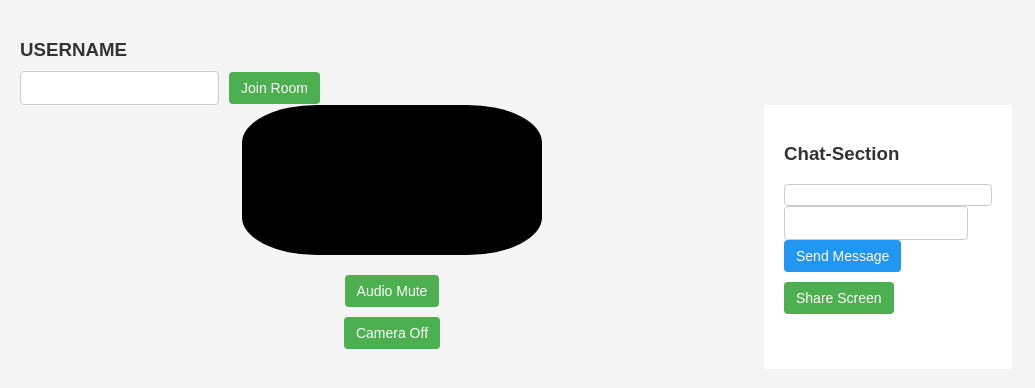
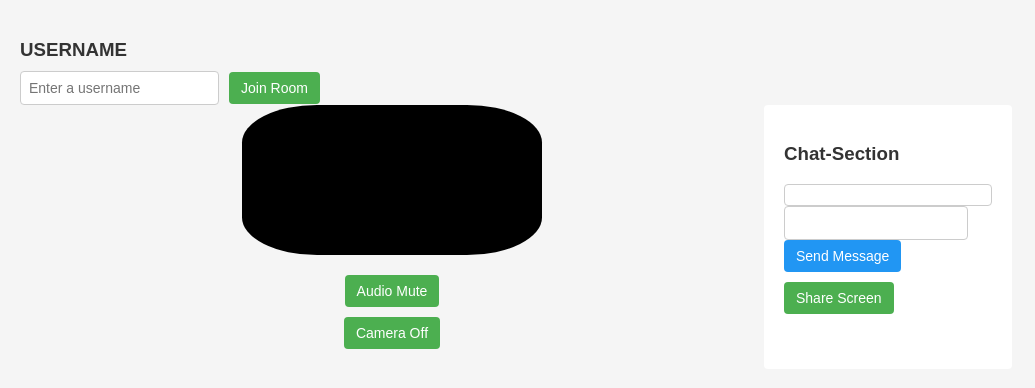
Before and after one commit to rupesh237/audio-video-messaging-app, a Django app: page /chat/ in a window 1280 px wide. Shown: the top 388 px of the page, without its empty margins (0-1035 px from the left). Run offline with Django 4.2, Linux system fonts and the light colour scheme.

Commit message:
placeholder for input added

```diff
--- a/chatting_system/chat/templates/chat/main.html
+++ b/chatting_system/chat/templates/chat/main.html
@@ -12,7 +12,7 @@
 <body>
     <h3 id="label-username">USERNAME</h3>
     <div>
-        <input type="text" id="username"><button id="btn-join">Join Room</button>
+        <input type="text" id="username" placeholder="Enter a username"><button id="btn-join">Join Room</button>
     </div>
     <div class="main-grid-container">
         <div id="video-container">
```
